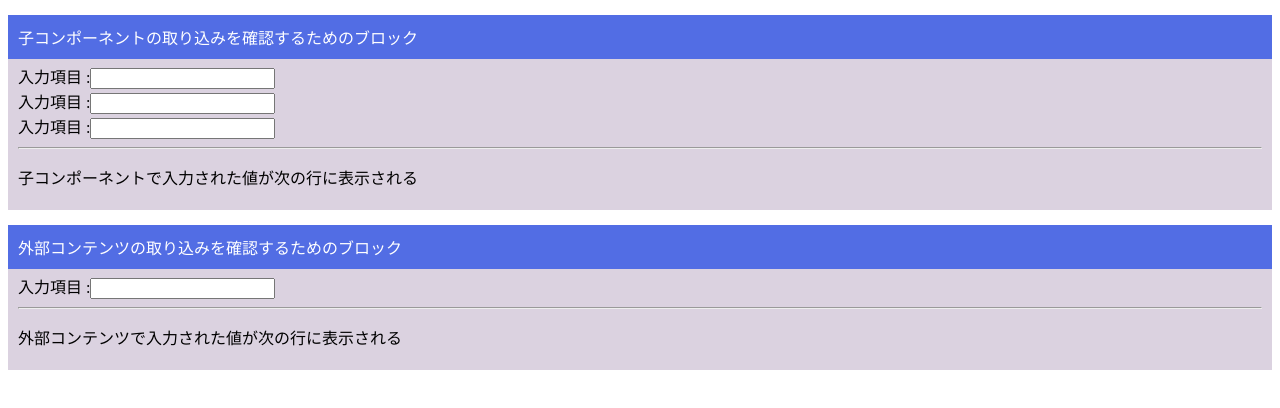
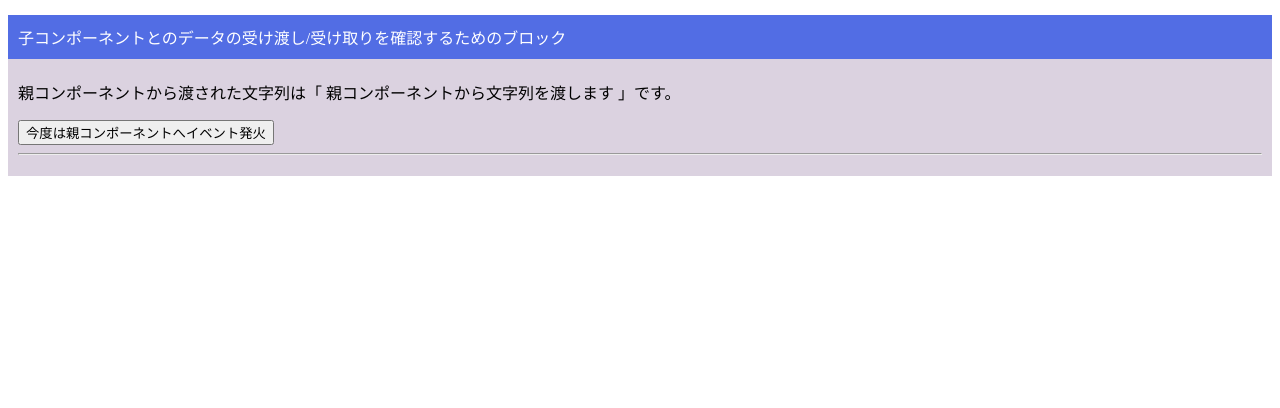
Before and after one commit to ksh-fthr/angular-work, an Angular app: page / in a window 1280 px wide. Shown: the top 408 px of the page. Built offline with nearby package versions, Linux system fonts and the light colour scheme.

Commit message:
親子関係にあるコンポーネント間でのデータ受け渡しの確認コード

```diff
--- a/src/app/app.component.html
+++ b/src/app/app.component.html
@@ -1,22 +1,10 @@
 <div>
   <div class="block-header">
-    <p>子コンポーネントの取り込みを確認するためのブロック</p>
+    <p>子コンポーネントとのデータの受け渡し/受け取りを確認するためのブロック</p>
   </div>
 
   <div class="block-body">
-    <app-view-parent>
-    </app-view-parent>
+    <!-- ルートコンポーネントでは親コンポーネントのタグをセット -->
+    <app-comp-parent>
+    </app-comp-parent>
 </div>
-
-<div>
-  <div class="block-header">
-    <p>外部コンテンツの取り込みを確認するためのブロック</p>
-  </div>
-
-  <div class="block-body">
-    <app-content-parent>
-      <app-content-child class="external-contents-component">
-      </app-content-child>
-    </app-content-parent>
-  </div>
-</div>
--- a/src/app/app.module.ts
+++ b/src/app/app.module.ts
@@ -12,6 +12,8 @@ import { PiyoChildComponent } from './piyo-child/piyo-child.component';
 import { PiyoParentComponent } from './piyo-parent/piyo-parent.component';
 import { ViewParentComponent } from './view-parent/view-parent.component';
 import { ViewChildComponent } from './view-child/view-child.component';
+import { CompParentComponent } from './comp-parent/comp-parent.component';
+import { CompChildComponent } from './comp-child/comp-child.component';
 
 @NgModule({
   declarations: [
@@ -22,7 +24,9 @@ import { ViewChildComponent } from './view-child/view-child.component';
     PiyoChildComponent,
     PiyoParentComponent,
     ViewParentComponent,
-    ViewChildComponent
+    ViewChildComponent,
+    CompParentComponent,
+    CompChildComponent
   ],
   imports: [
     BrowserModule,
--- /dev/null
+++ b/src/app/comp-child/comp-child.component.html
@@ -0,0 +1,18 @@
+<!--
+  親コンポーネントから受け取ったデータを表示する
+  @Inputデコレータで修飾されたパラメータに対して「親コンポーネント側のテンプレートでセット済み」なので
+  ここでは単純にパラメータを単方向データバインドで扱うだけで良い
+-->
+<div>
+  <p>
+    親コンポーネントから渡された文字列は「 {{dataFromParent}} 」です。
+  </p>
+</div>
+
+<!--
+  親コンポーネントに対してイベントを発火するためのボタンを設置
+  click イベントをキャッチする onClick イベントハンドラ内で親コンポーネントに対してイベントを発火する
+-->
+<div>
+  <input type="button" value="今度は親コンポーネントへイベント発火" (click)="onClick()"/>
+</div>
--- /dev/null
+++ b/src/app/comp-child/comp-child.component.ts
@@ -0,0 +1,50 @@
+import { Component, OnInit } from '@angular/core';
+
+// @Input デコレータを使用するための import
+import { Input } from '@angular/core';
+
+// @Output デコレータを使用するための import
+import { Output, EventEmitter } from '@angular/core';
+
+@Component({
+  selector: 'app-comp-child',
+  templateUrl: './comp-child.component.html',
+  styleUrls: ['./comp-child.component.css']
+})
+export class CompChildComponent implements OnInit {
+
+  /**
+   * 親コンポーネントから受け取るデータ(文字列)をセットするパラメータ
+   *
+   * @type {String}
+   * @memberof CompParentComponent
+   */
+  @Input() dataFromParent: String;
+
+  /**
+   * 親コンポーネントに対してイベントを発火するためのパラメータ
+   *
+   * @memberof CompChildComponent
+   */
+  @Output() event = new EventEmitter<String>();
+
+  constructor() { }
+
+  /**
+   * コンポーネントの初期化処理
+   *
+   * @memberof CompChildComponent
+   */
+  ngOnInit() {
+  }
+
+  /**
+   * イベントハンドラ
+   * ボタンクリック時のイベントをキャッチして親コンポーネントへのイベントを発火する
+   *
+   * @memberof CompChildComponent
+   */
+  onClick() {
+    this.event.emit('子コンポーネントから親コンポーネントへデータを渡す際はイベントを経由します。');
+  }
+}
--- /dev/null
+++ b/src/app/comp-parent/comp-parent.component.html
@@ -0,0 +1,15 @@
+<div>
+  <!--
+    * 親コンポーネントで子コンポーネントのタグをセット
+    * さらにその属性として「子コンポーネント側で@Inputデコレータを付与されたパラメータ」を指定する
+      * こうすることで子コンポーネントにデータを渡すことができる
+    * また「子コンポーネント側で@Outputデコレータで修飾されたパラメータ」に「親コンポーネントで用意したイベントハンドラ」を代入する
+      * これにより子コンポーネントのイベントをキャッチすることができる
+   -->
+  <app-comp-child [dataFromParent]="parentData" (event)="onReceiveEventFromChild($event)"></app-comp-child>
+</div>
+<hr />
+<div>
+  <!-- 子コンポーネントからイベント経由で渡されたデータを表示する -->
+  <p>{{eventData}}</p>
+</div>
--- /dev/null
+++ b/src/app/comp-parent/comp-parent.component.ts
@@ -0,0 +1,49 @@
+import { Component, OnInit } from '@angular/core';
+
+@Component({
+  selector: 'app-comp-parent',
+  templateUrl: './comp-parent.component.html',
+  styleUrls: ['./comp-parent.component.css']
+})
+export class CompParentComponent implements OnInit {
+
+  /**
+   * 子コンポーネントに渡すための文字列をセットするパラメータ
+   *
+   * @private
+   * @type {String}
+   * @memberof CompParentComponent
+   */
+  private parentData: String;
+
+  /**
+   * 子コンポーネントからイベント発火で渡された文字列をセットするパラメータ
+   *
+   * @private
+   * @type {String}
+   * @memberof CompParentComponent
+   */
+  private eventData: String;
+
+  constructor() { }
+
+  /**
+   * コンポーネントの初期化処理
+   *
+   * @memberof CompParentComponent
+   */
+  ngOnInit() {
+    this.parentData = '親コンポーネントから文字列を渡します';
+  }
+
+  /**
+   * イベントハンドラ
+   * 子コンポーネントから発火されたイベントをキャッチして文字列を受け取る
+   *
+   * @param {String} eventData 子コンポーネントから渡される文字列
+   * @memberof CompParentComponent
+   */
+  onReceiveEventFromChild(eventData: String) {
+    this.eventData = eventData;
+  }
+}
```
Also changed, not shown: src/app/comp-child/comp-child.component.css (added), src/app/comp-parent/comp-parent.component.css (added), 2 other files (tests, documents, lock files or other folders).
